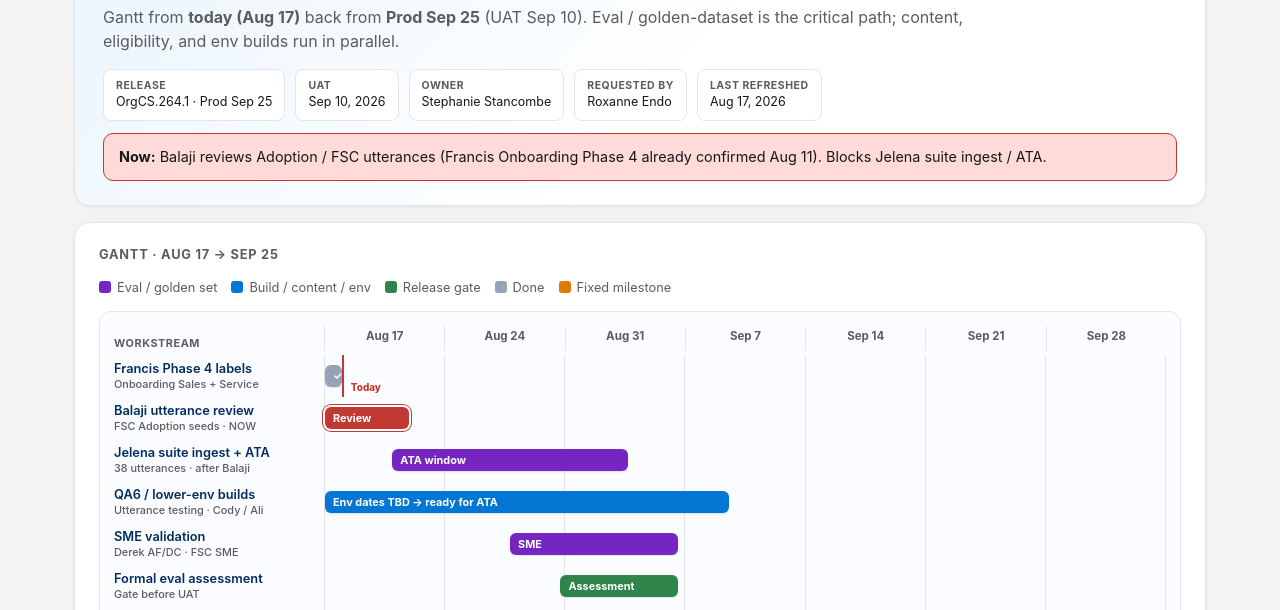
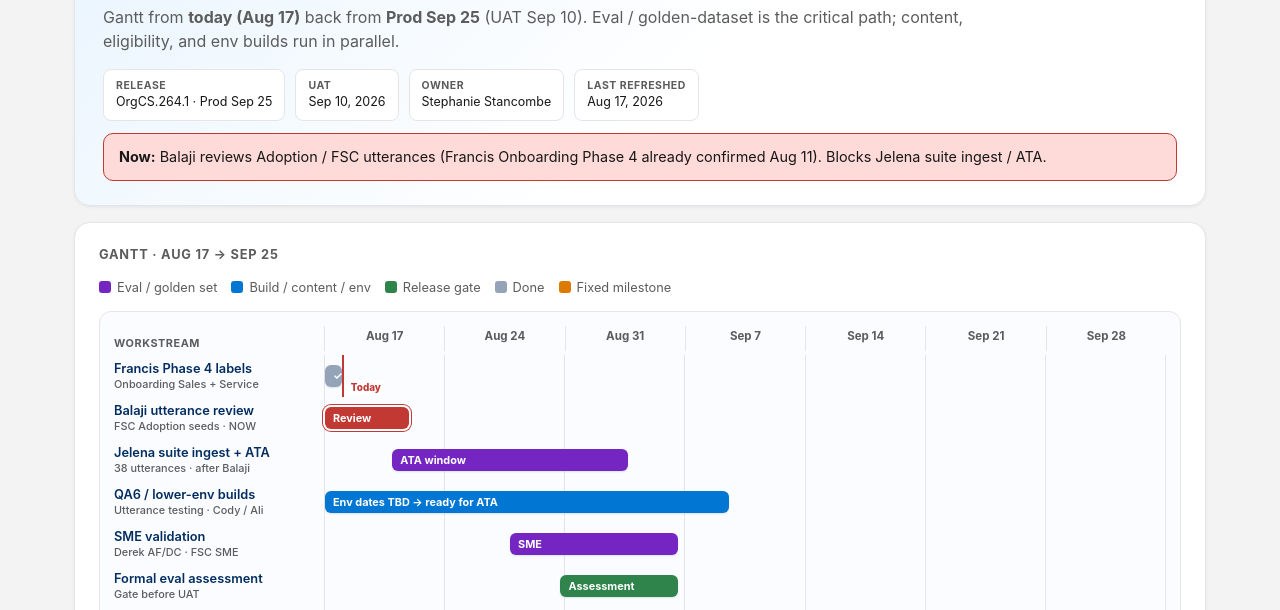
Before and after one commit to sstancombe-ops/adoption-retriever-preread, a plain HTML site: page workback-september-2026.html in a window 1280 px wide. Shown: the part 160-770 px from the top of the page. Drawn offline with Linux system fonts and the light colour scheme.

Commit message:
Remove Requested by attribution from September workback hero.
Co-authored-by: Cursor <cursoragent@cursor.com>

```diff
--- a/workback-september-2026.html
+++ b/workback-september-2026.html
@@ -332,7 +332,6 @@
                 <div class="fact"><b>Release</b><span>OrgCS.264.1 · Prod Sep 25</span></div>
                 <div class="fact"><b>UAT</b><span>Sep 10, 2026</span></div>
                 <div class="fact"><b>Owner</b><span>Stephanie Stancombe</span></div>
-                <div class="fact"><b>Requested by</b><span>Roxanne Endo</span></div>
                 <div class="fact"><b>Last refreshed</b><span>Aug 17, 2026</span></div>
             </div>
             <div class="callout now">
```
